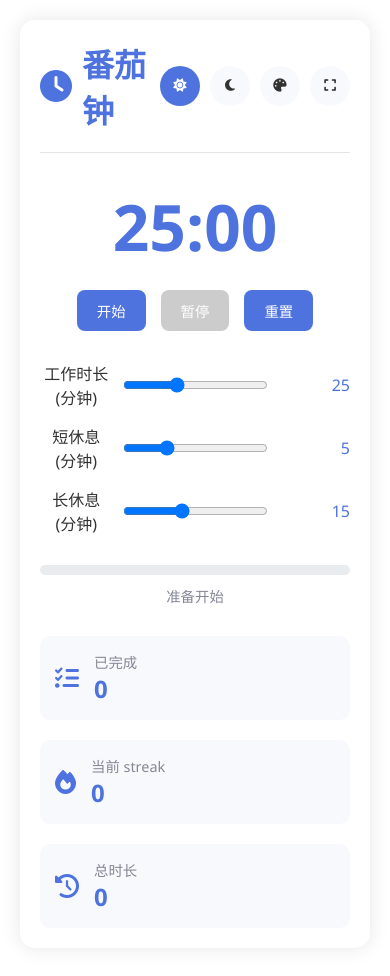
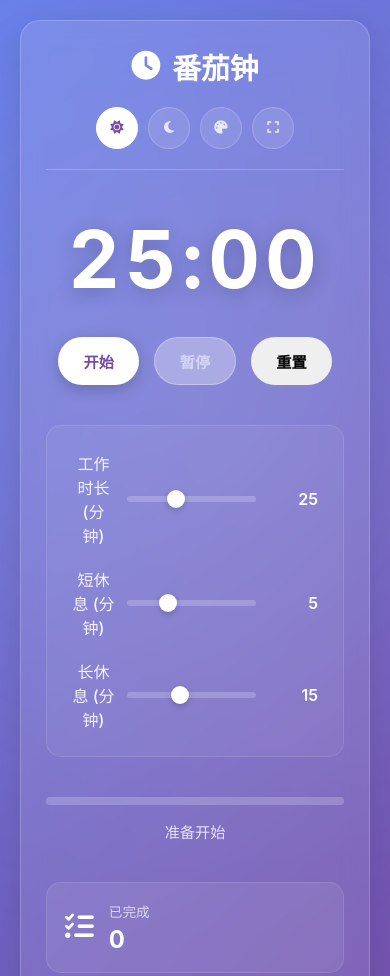
Before and after one commit to Fyk-666/test, a plain HTML site: page pomodoro.html in a window 390 px wide. Shown: the top 976 px of the page. Drawn offline with Linux system fonts and the light colour scheme.

Commit message:
Update pomodoro.css

```diff
--- a/static/css/pomodoro.css
+++ b/static/css/pomodoro.css
@@ -1,52 +1,40 @@
-/* static/css/pomodoro.css */
+/* ====================================
+ * 番茄钟页面样式 - 统一玻璃拟态风格
+ * ==================================== */
+
+/* 引入统一变量 */
 :root {
-    --primary-color: #4e73df;
-    --secondary-color: #6f42c1;
-    --accent-color: #36b9cc;
-    --success-color: #1cc88a;
-    --warning-color: #f6c23e;
+    --primary-gradient: linear-gradient(135deg, #667eea 0%, #764ba2 100%);
+    --primary-color: #667eea;
+    --primary-dark: #5a6fd6;
+    --secondary-color: #764ba2;
+    --accent-color: #a855f7;
+    --success-color: #2ecc71;
+    --warning-color: #f1c40f;
     --danger-color: #e74a3b;
-    --light-color: #f8f9fc;
-    --dark-color: #5a5c69;
-    --gray-color: #858796;
-    --background-color: #ffffff;
-    --text-color: #333333;
-    --card-background: #f8f9fc;
-    --button-color: #4e73df;
-    --button-hover-color: #3a56c4;
-    --progress-color: #1cc88a;
-}
-
-/* 深色模式变量 */
-.dark-mode {
-    --background-color: #212529;
-    --text-color: #eaf2f8;
-    --card-background: #2c3238;
-    --button-color: #5a6268;
-    --button-hover-color: #444a50;
-    --progress-color: #66fcf1;
-}
-
-/* 渐变模式变量 */
-.gradient-mode {
-    background: linear-gradient(135deg, #f5f7fa 0%, #e4edf9 100%);
-}
-
-.gradient-mode .container {
-    background: white;
-    box-shadow: 0 0 20px rgba(0, 0, 0, 0.1);
+    --glass-bg: rgba(255, 255, 255, 0.1);
+    --glass-bg-hover: rgba(255, 255, 255, 0.15);
+    --glass-border: rgba(255, 255, 255, 0.2);
+    --glass-border-hover: rgba(255, 255, 255, 0.4);
+    --glass-shadow: 0 8px 32px rgba(0, 0, 0, 0.1);
+    --glass-blur: blur(12px);
+    --border-radius-sm: 10px;
+    --border-radius-md: 15px;
+    --border-radius-lg: 20px;
+    --transition-normal: 0.3s ease;
+    --progress-color: var(--success-color);
 }
 
 * {
     margin: 0;
     padding: 0;
     box-sizing: border-box;
-    font-family: 'Segoe UI', Tahoma, Geneva, Verdana, sans-serif;
+    font-family: 'PingFang SC', 'Microsoft YaHei', -apple-system, BlinkMacSystemFont, sans-serif;
 }
 
 body {
-    background: var(--background-color);
-    color: var(--text-color);
+    background: var(--primary-gradient);
+    color: white;
     min-height: 100vh;
     display: flex;
     justify-content: center;
@@ -54,33 +42,56 @@ body {
     padding: 20px;
 }
 
+/* 装饰背景 */
+body::before {
+    content: '';
+    position: fixed;
+    top: -50%;
+    left: -50%;
+    width: 200%;
+    height: 200%;
+    background: radial-gradient(circle, rgba(255,255,255,0.1) 0%, transparent 60%);
+    animation: float 20s ease-in-out infinite;
+    pointer-events: none;
+}
+
+@keyframes float {
+    0%, 100% { transform: translate(0, 0); }
+    50% { transform: translate(-3%, -3%); }
+}
+
 .container {
     width: 100%;
-    max-width: 1300px;
-    background: white;
-    border-radius: 15px;
-    box-shadow: 0 0 20px rgba(0, 0, 0, 0.1);
-    padding: 30px;
+    max-width: 800px;
+    background: var(--glass-bg);
+    backdrop-filter: var(--glass-blur);
+    border: 1px solid var(--glass-border);
+    border-radius: var(--border-radius-lg);
+    box-shadow: var(--glass-shadow);
+    padding: 40px;
     transition: all 0.3s ease;
+    position: relative;
+    z-index: 1;
 }
 
 header {
     display: flex;
     justify-content: space-between;
     align-items: center;
-    margin-bottom: 30px;
+    margin-bottom: 40px;
     padding-bottom: 20px;
-    border-bottom: 1px solid rgba(0, 0, 0, 0.1);
+    border-bottom: 1px solid rgba(255, 255, 255, 0.2);
 }
 
 header h1 {
     display: flex;
     align-items: center;
-    color: var(--primary-color);
+    color: white;
+    font-size: 1.8rem;
 }
 
 header h1 i {
-    margin-right: 10px;
+    margin-right: 12px;
 }
 
 .mode-toggle {
@@ -89,120 +100,176 @@ header h1 i {
 }
 
 .mode-toggle button {
-    width: 40px;
-    height: 40px;
+    width: 42px;
+    height: 42px;
     border-radius: 50%;
-    border: none;
-    background: var(--card-background);
+    border: 1px solid rgba(255, 255, 255, 0.2);
+    background: rgba(255, 255, 255, 0.1);
     cursor: pointer;
     display: flex;
     align-items: center;
     justify-content: center;
-    color: var(--text-color);
-    transition: all 0.3s ease;
+    color: rgba(255, 255, 255, 0.8);
+    transition: var(--transition-normal);
+}
+
+.mode-toggle button:hover {
+    background: rgba(255, 255, 255, 0.2);
+    color: white;
 }
 
 .mode-toggle button.active {
-    background: var(--primary-color);
-    color: white;
+    background: white;
+    color: var(--secondary-color);
+    border-color: white;
 }
 
+/* 计时器容器 */
 .timer-container {
     text-align: center;
-    margin-bottom: 30px;
+    margin-bottom: 40px;
 }
 
 .timer-display {
-    font-size: 20rem; /* 增大字体尺寸 */
+    font-size: 8rem;
     font-weight: 700;
-    margin-bottom: 20px;
-    color: var(--primary-color);
+    margin-bottom: 30px;
+    color: white;
+    text-shadow: 0 4px 20px rgba(0, 0, 0, 0.2);
+    letter-spacing: 5px;
+    font-variant-numeric: tabular-nums;
 }
 
+/* 计时器控制按钮 */
 .timer-controls {
     display: flex;
     justify-content: center;
     gap: 15px;
-    margin-bottom: 30px;
+    margin-bottom: 40px;
 }
 
 .timer-controls button {
-    padding: 12px 25px;
+    padding: 14px 35px;
     border: none;
-    border-radius: 8px;
-    background: var(--button-color);
-    color: white;
-    font-weight: 500;
+    border-radius: 30px;
+    font-size: 1rem;
+    font-weight: 600;
     cursor: pointer;
-    transition: all 0.3s ease;
+    transition: var(--transition-normal);
 }
 
-.timer-controls button:hover {
-    background: var(--button-hover-color);
+.timer-controls button:first-child {
+    background: white;
+    color: var(--secondary-color);
+    box-shadow: 0 4px 15px rgba(0, 0, 0, 0.2);
+}
+
+.timer-controls button:first-child:hover {
+    transform: translateY(-3px);
+    box-shadow: 0 6px 20px rgba(0, 0, 0, 0.3);
+}
+
+.timer-controls button:nth-child(2) {
+    background: rgba(255, 255, 255, 0.2);
+    color: white;
+    border: 1px solid rgba(255, 255, 255, 0.3);
+}
+
+.timer-controls button:nth-child(2):hover {
+    background: rgba(255, 255, 255, 0.3);
 }
 
 .timer-controls button:disabled {
-    background: #cccccc;
+    background: rgba(255, 255, 255, 0.3);
+    color: rgba(255, 255, 255, 0.5);
     cursor: not-allowed;
+    transform: none;
 }
 
+/* 计时器设置 */
 .timer-settings {
     display: grid;
     grid-template-columns: repeat(auto-fit, minmax(200px, 1fr));
-    gap: 15px;
-    margin-bottom: 30px;
+    gap: 20px;
+    margin-bottom: 40px;
+    background: rgba(255, 255, 255, 0.05);
+    padding: 25px;
+    border-radius: var(--border-radius-md);
+    border: 1px solid rgba(255, 255, 255, 0.1);
 }
 
 .setting {
     display: flex;
     align-items: center;
-    gap: 10px;
+    gap: 12px;
 }
 
 .setting label {
     flex: 1;
     font-weight: 500;
+    color: rgba(255, 255, 255, 0.9);
 }
 
-.setting input {
+.setting input[type="range"] {
     flex: 2;
+    -webkit-appearance: none;
+    appearance: none;
+    height: 6px;
+    background: rgba(255, 255, 255, 0.2);
+    border-radius: 3px;
+    cursor: pointer;
+}
+
+.setting input[type="range"]::-webkit-slider-thumb {
+    -webkit-appearance: none;
+    appearance: none;
+    width: 18px;
+    height: 18px;
+    background: white;
+    border-radius: 50%;
+    cursor: pointer;
+    box-shadow: 0 2px 6px rgba(0, 0, 0, 0.2);
 }
 
 .setting span {
     flex: 1;
     text-align: right;
-    font-weight: 500;
-    color: var(--primary-color);
+    font-weight: 600;
+    color: white;
+    min-width: 50px;
 }
 
+/* 进度条 */
 .progress-container {
-    margin-bottom: 30px;
+    margin-bottom: 40px;
 }
 
 .progress-bar {
-    height: 10px;
-    background: #e9ecef;
-    border-radius: 5px;
+    height: 8px;
+    background: rgba(255, 255, 255, 0.2);
+    border-radius: 4px;
     overflow: hidden;
-    margin-bottom: 10px;
+    margin-bottom: 15px;
 }
 
 #progress {
     height: 100%;
-    background: var(--progress-color);
+    background: linear-gradient(90deg, var(--success-color), var(--accent-color));
     width: 0%;
     transition: width 0.1s linear;
+    border-radius: 4px;
 }
 
 .progress-info {
     text-align: center;
-    color: var(--gray-color);
-    font-size: 0.9rem;
+    color: rgba(255, 255, 255, 0.8);
+    font-size: 0.95rem;
 }
 
+/* 统计信息 */
 .statistics {
     display: grid;
-    grid-template-columns: repeat(auto-fit, minmax(200px, 1fr));
+    grid-template-columns: repeat(auto-fit, minmax(180px, 1fr));
     gap: 20px;
 }
 
@@ -210,33 +277,42 @@ header h1 i {
     display: flex;
     align-items: center;
     gap: 15px;
-    background: var(--card-background);
-    padding: 15px;
-    border-radius: 10px;
+    background: rgba(255, 255, 255, 0.08);
+    padding: 18px;
+    border-radius: var(--border-radius-md);
+    border: 1px solid rgba(255, 255, 255, 0.1);
+    transition: var(--transition-normal);
+}
+
+.stat:hover {
+    background: rgba(255, 255, 255, 0.12);
+    border-color: rgba(255, 255, 255, 0.2);
 }
 
 .stat i {
-    font-size: 1.5rem;
-    color: var(--primary-color);
+    font-size: 1.8rem;
+    color: white;
 }
 
 .stat-info span {
     display: block;
-    color: var(--gray-color);
-    font-size: 0.9rem;
+    color: rgba(255, 255, 255, 0.7);
+    font-size: 0.85rem;
+    margin-bottom: 4px;
 }
 
 .stat-info h3 {
     font-size: 1.5rem;
-    color: var(--primary-color);
+    color: white;
 }
 
+/* 页脚 */
 footer {
     text-align: center;
-    margin-top: 30px;
+    margin-top: 40px;
     padding-top: 20px;
-    border-top: 1px solid rgba(0, 0, 0, 0.1);
-    color: var(--gray-color);
+    border-top: 1px solid rgba(255, 255, 255, 0.15);
+    color: rgba(255, 255, 255, 0.7);
 }
 
 /* 全屏模式 */
@@ -250,8 +326,9 @@ body.fullscreen .container {
     left: 0;
     width: 100%;
     height: 100%;
+    max-width: none;
     border-radius: 0;
-    padding: 40px;
+    padding: 50px;
     display: flex;
     flex-direction: column;
     justify-content: center;
@@ -260,141 +337,103 @@ body.fullscreen .container {
 
 body.fullscreen header {
     position: absolute;
-    top: 20px;
+    top: 30px;
     left: 0;
     right: 0;
-    padding: 0 40px;
+    padding: 0 50px;
     margin-bottom: 0;
-    padding-bottom: 10px;
+    padding-bottom: 0;
+    border-bottom: none;
 }
 
 body.fullscreen .timer-display {
-    font-size: 8rem; /* 全屏模式下进一步增大字体 */
-    margin-bottom: 30px;
+    font-size: 15vw;
+    margin-bottom: 50px;
 }
 
 body.fullscreen .timer-controls {
-    margin-bottom: 40px;
+    margin-bottom: 50px;
+}
+
+body.fullscreen .timer-controls button {
+    padding: 18px 50px;
+    font-size: 1.2rem;
 }
 
 body.fullscreen .timer-settings {
     position: absolute;
-    bottom: 200px;
-    left: 40px;
-    right: 40px;
+    bottom: 250px;
+    left: 50px;
+    right: 50px;
+    max-width: 600px;
+    margin: 0 auto;
 }
 
 body.fullscreen .progress-container {
     position: absolute;
-    bottom: 100px;
-    left: 40px;
-    right: 40px;
+    bottom: 120px;
+    left: 50px;
+    right: 50px;
+    max-width: 600px;
+    margin: 0 auto;
 }
 
 body.fullscreen .statistics {
     position: absolute;
-    top: 150px;
-    right: 40px;
-    width: 300px;
+    top: 120px;
+    right: 50px;
+    width: auto;
+    max-width: 400px;
 }
 
 /* 响应式设计 */
 @media (max-width: 768px) {
     .container {
-        padding: 20px;
+        padding: 25px;
     }
 
     .timer-display {
-        font-size: 4rem;
+        font-size: 5rem;
+    }
+
+    .timer-controls {
+        flex-wrap: wrap;
     }
 
     .timer-controls button {
-        padding: 10px 20px;
-        font-size: 0.9rem;
+        padding: 12px 25px;
+        font-size: 0.95rem;
     }
 
     .statistics {
         grid-template-columns: 1fr;
     }
 
-    body.fullscreen {
-        padding: 20px;
+    header {
+        flex-direction: column;
+        gap: 20px;
+    }
+
+    body.fullscreen .container {
+        padding: 30px 20px;
+    }
+
+    body.fullscreen header {
+        padding: 0 20px;
     }
 
     body.fullscreen .timer-display {
-        font-size: 6rem;
+        font-size: 12vw;
+    }
+
+    body.fullscreen .timer-settings,
+    body.fullscreen .progress-container {
+        left: 20px;
+        right: 20px;
+    }
+
+    body.fullscreen .statistics {
+        position: static;
+        margin-top: 30px;
     }
 }
-body.fullscreen {
-    overflow: hidden;
-    margin: 0;
-    padding: 0;
-    height: 100vh;
-    display: flex;
-    justify-content: center;
-    align-items: center;
-}
-
-body.fullscreen .container {
-    position: relative;
-    width: 100%;
-    height: 100vh;
-    border-radius: 0;
-    padding: 40px 20px;
-    display: flex;
-    flex-direction: column;
-    justify-content: center;
-    align-items: center;
-    overflow: hidden;
-}
-
-body.fullscreen header {
-    position: absolute;
-    top: 20px;
-    left: 0;
-    right: 0;
-    display: flex;
-    justify-content: flex-end;
-    padding: 0 40px;
-    margin-bottom: 0;
-    border-bottom: none;
-    padding-bottom: 0;
-}
-
-body.fullscreen .timer-display {
-    font-size: 25vw; /* 全屏模式下进一步增大字体，使用视口宽度的百分比 */
-    margin-bottom: 40px;
-}
-
-body.fullscreen .timer-controls {
-    margin-bottom: 40px;
-}
-
-body.fullscreen .timer-settings {
-    position: absolute;
-    bottom: 200px;
-    left: 0;
-    right: 0;
-    display: flex;
-    justify-content: center;
-    gap: 20px;
-    padding: 0 20px;
-}
-
-body.fullscreen .progress-container {
-    position: absolute;
-    bottom: 100px;
-    left: 0;
-    right: 0;
-    display: flex;
-    justify-content: center;
-}
-
-body.fullscreen .statistics {
-    position: absolute;
-    top: 20px;
-    left: 0;
-    display: flex;
-    gap: 20px;
-    padding: 0 20px;
-}
```
